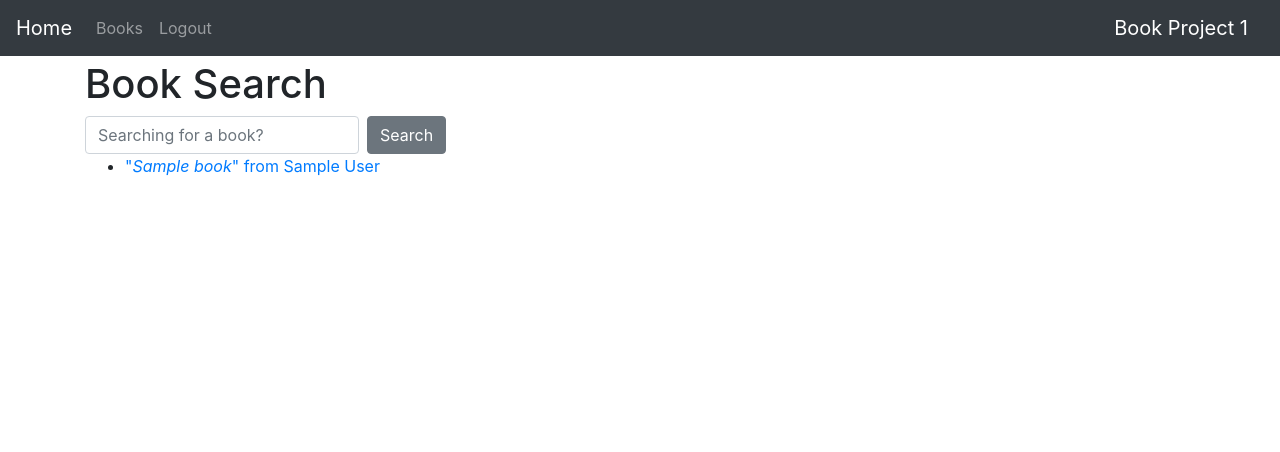
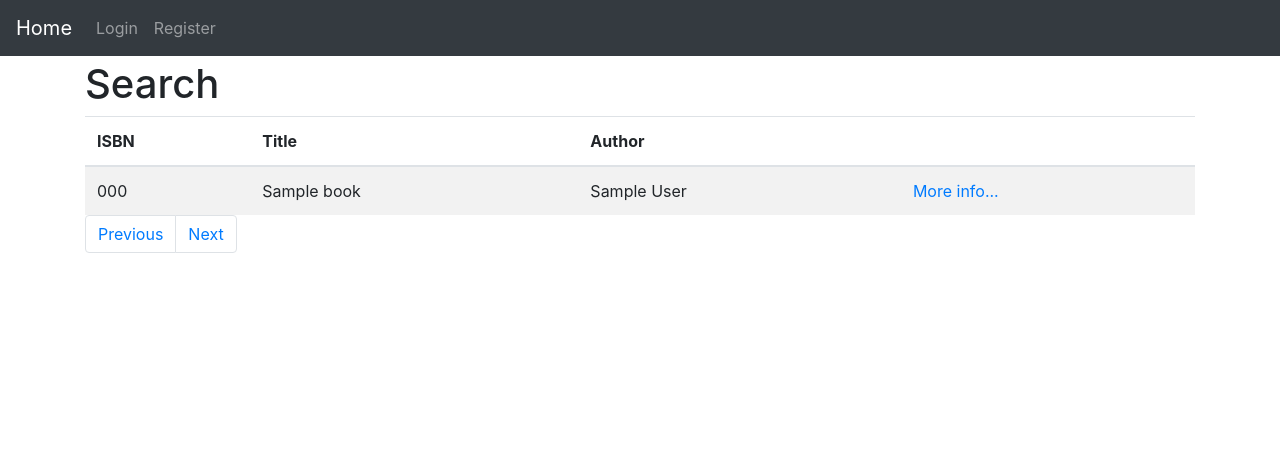
Before and after one commit to tonhozi/harvard_project1, a Flask app: template templates/search.html in a window 1280 px wide. Shown: the top 452 px of the page. Run offline with Flask 2, Linux system fonts and the light colour scheme; the template is opened without the code that fills it: most values are stand-ins (such as "Sample title", 1, 10 or a date in 2020); parts of the project's set-up code (start-up, migrations or seed data) failed here and were passed over; some libraries are stand-ins or nearby versions.

Commit message:
Login and logout working

```diff
--- a/application.py
+++ b/application.py
@@ -6,6 +6,7 @@ from flask_session import Session
 from sqlalchemy import create_engine
 from sqlalchemy.orm import scoped_session, sessionmaker
 from flask.helpers import url_for
+from math import ceil
 
 
 app = Flask(__name__)
@@ -38,14 +39,76 @@ def index():
 
 @app.route("/search", methods=["GET", "POST"])
 def search():
+    # if user is not logged
     if session.get("user") is None:
         return redirect("login")
     else:
-        # IF GET REQUEST: Show search field and table with all books.
-        if request.method == "GET":
-            return render_template("search.html")
+        # if there is a previous search, this enables pagination
+        if session.get("search") is not None and request.method == "GET":
+            name = session["search"]
+            total_result = session["totalResult"]
+        # if a new search is done
+        elif request.method == "POST" and request.form["search"] is not None:
+            name = Markup.escape(request.form["search"])
+            session["search"] = name
+            search = "%{}%".format(name)
+            total_result = db.execute(
+                "SELECT COUNT(*) FROM BOOKS WHERE isbn LIKE :search OR title LIKE :search OR author LIKE :search",
+                {"search": search},
+            ).scalar()
+            print(total_result)
+            session["totalResult"] = total_result
         else:
-            return "TODO: Search result"
+            name = ""
+            total_result = db.execute("SELECT COUNT(*) FROM BOOKS").scalar()
+            print(total_result)
+
+        results_per_page = 10
+        page = request.args.get("page", 0, type=int)
+        # avoid injection of negative numbers or too high (more than 10k results)
+        if page < 0:
+            page = 0
+        elif page > ceil(10000 / results_per_page):
+            page = 0
+        offset = page * results_per_page
+        print(
+            "Page: {0} \toffset: {1} \t total results: {2}".format(
+                page, offset, total_result
+            )
+        )
+        search = "%{}%".format(name)
+        resp = db.execute(
+            "SELECT * FROM BOOKS WHERE isbn LIKE :search OR title LIKE :search OR author LIKE :search LIMIT :results_per_page OFFSET :offset",
+            {"search": search, "results_per_page": results_per_page, "offset": offset},
+        ).fetchall()
+
+        # initialize pagination variables
+        first = False
+        last_num = ceil(total_result / results_per_page) - 1
+        prev_num = None if page <= 0 else page - 1
+
+        if page == 0:
+            next_num = None if total_result < results_per_page else 1
+            first = False
+        else:
+            first = True
+            next_num = (
+                page + 1 if total_result >= (page + 1) * results_per_page else None
+            )
+        print(
+            "prev_num: {0} \tnext_num: {1}\tlast_num: {2}".format(
+                prev_num, next_num, last_num
+            )
+        )
+
+        return render_template(
+            "search.html",
+            books=resp,
+            next_num=next_num,
+            prev_num=prev_num,
+            first=first,
+            last_num=last_num,
+        )
 
 
 @app.route("/books")
@@ -83,6 +146,10 @@ def read():
 
 @app.route("/register", methods=["GET", "POST"])
 def register():
+    # If logged, no need to register =]
+    if "user" in session:
+        return redirect("index")
+
     # IF GET REQUEST: Show register page.
     if request.method == "GET":
         return render_template("register.html")
@@ -116,12 +183,15 @@ def register():
         )
         db.commit()
         # Return successful page and redirect to main page
+        session["user"] = username
         redirect_url = url_for("index")
         return render_template("success.html", user=username, redirect_url=redirect_url)
 
 
 @app.route("/login", methods=["GET", "POST"])
 def login():
+    if "user" in session:
+        return redirect("index")
     if request.method == "POST":
         # Get username and password and escape to avoid injection
         username = Markup.escape(request.form["username"])
@@ -154,8 +224,7 @@ def login():
         ## Compare with the hash of the given password
         if bcrypt.check_password_hash(correct_psw[0], password):
             # Add session to user
-            session["user"] = []
-            session["user"].append(username)
+            session["user"] = username
             # Return successful page and redirect to main page
             redirect_url = url_for("index")
             return render_template(
@@ -168,7 +237,10 @@ def login():
         return render_template("login.html")
 
 
-@app.route("/logout", methods=["GET"])
+@app.route("/logout")
 def logout():
-    session["user"] = None
-    return render_template("login.html")
+    # for key in session.keys():
+    #     print(key)
+    #     session.pop(key)
+    session.clear()
+    return redirect("login")
--- a/templates/layout.html
+++ b/templates/layout.html
@@ -28,11 +28,10 @@
       </button>
       <div class="collapse navbar-collapse" id="navbarCollapse">
         <ul class="navbar-nav mr-auto">
-          {% if session["user"] != None %}
+          {% if session["user"] != null %}
           <li class="nav-item">
-            <a class="nav-link" href="{{ url_for('books') }}">Books</a>
+            <a class="nav-link" href="{{ url_for('books') }}">List all Books</a>
           </li>
-
           <li class="nav-item">
             <a class="nav-link" href="{{ url_for('logout') }}">Logout</a>
           </li>
@@ -40,9 +39,19 @@
           <li class="nav-item">
             <a class="nav-link" href="{{ url_for('login') }}">Login</a>
           </li>
+          <li class="nav-item">
+            <a class="nav-link" href="{{ url_for('register') }}">Register</a>
+          </li>
           {% endif %}
         </ul>
-        <span class="navbar-brand">Book Project 1</span>
+        {% if session["user"] != null %}
+        <span class="navbar-brand">User: {{session["user"]}}</span>
+        <form class="form-inline my-2 my-lg-0" action="{{ url_for('search') }}" method="post">
+          <input class="form-control mr-sm-2" name="search" type="text" placeholder="Searching for a book?"
+            aria-label="Search">
+          <button class="btn btn-secondary my-2 my-sm-0" type="submit">Search</button>
+        </form>
+        {% endif %}
       </div>
     </nav>
     {% endblock %}
--- a/templates/search.html
+++ b/templates/search.html
@@ -5,20 +5,35 @@ Search
 {% endblock %}
 
 {% block body %}
-<h1>Book Search</h1>
-
-<form class="form-inline my-2 my-lg-0" action="{{ url_for('search') }}" method="post">
-  <input class="form-control mr-sm-2" name="search" type="text" placeholder="Searching for a book?" aria-label="Search">
-  <button class="btn btn-secondary my-2 my-sm-0" type="submit">Search</button>
-</form>
-<ul>
-  {% for book in books %}
-  <li>
-    <a href="{{ url_for('book', isbn=book.isbn) }}">
-      "<em>{{ book.title }}</em>" from {{ book.author }}
-    </a>
-  </li>
-  {% endfor %}
-</ul>
+<h1>Search</h1>
+<table class="table table-striped my-lg-0 my-2">
+  <thead>
+    <th scope="col">ISBN</th>
+    <th scope="col">Title</th>
+    <th scope="col">Author</th>
+    <th scope="col"></th>
+  </thead>
+  <tbody>
+    {% for book in books %}
+    <tr>
+      <td>{{ book.isbn }}</td>
+      <td>{{ book.title }}</td>
+      <td>{{ book.author }}</td>
+      <td><a href="{{ url_for('book', isbn=book.isbn) }}">More info...</a></td>
+    </tr>
+    {% endfor %}
+  </tbody>
+</table>
+<nav aria-label="Results navigation">
+  <ul class="pagination">
+    <li class="page-item {% if prev_num == None %} disabled {% endif %}"><a class="page-link"
+        href="{{ url_for('search', page=prev_num) }}">Previous</a></li>
+    <!-- <li class="page-item"><a class="page-link" href="#">1</a></li>
+    <li class="page-item"><a class="page-link" href="#">2</a></li>
+    <li class="page-item"><a class="page-link" href="#">3</a></li> -->
+    <li class="page-item {% if next_num == None %} disabled {% endif %}"><a class="page-link"
+        href="{{ url_for('search', page=next_num) }}">Next</a></li>
+  </ul>
+</nav>
 
 {% endblock %}
```
Also changed, not shown: templates/books.html (+18 -7 lines).
